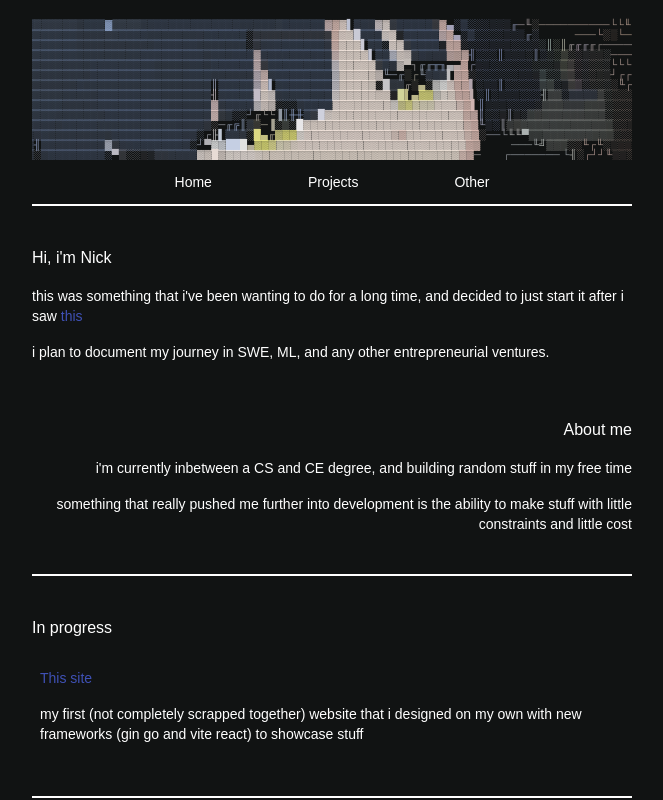
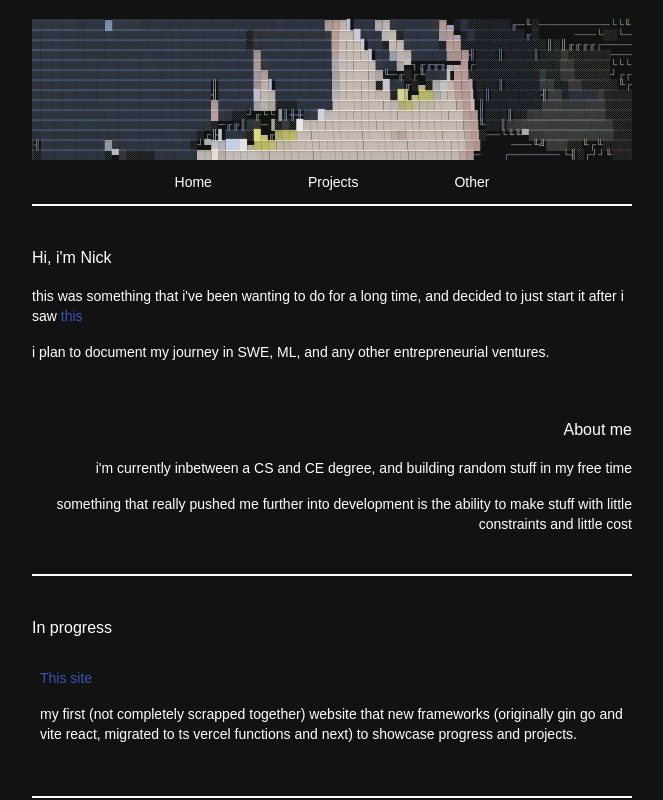
Before and after one commit to nichstoneking/daikn-personal, a Next.js app: page / in a window 1280 px wide. Shown: the top 800 px of the page, without its empty margins (308-971 px from the left). Built offline with nearby package versions, Linux system fonts and the light colour scheme; a web font is replaced by a local one.

Commit message:
feat: update personal info

```diff
--- a/app/page.tsx
+++ b/app/page.tsx
@@ -24,7 +24,7 @@ export default function Home() {
     {
       label: "This site",
       link: "/",
-      info: "my first (not completely scrapped together) website that i designed on my own with new frameworks (gin go and vite react) to showcase stuff",
+      info: "my first (not completely scrapped together) website that new frameworks (originally gin go and vite react, migrated to ts vercel functions and next) to showcase progress and projects.",
       owner: "daikonk",
       repo: "daikn-personal",
       expanded: false,
```
